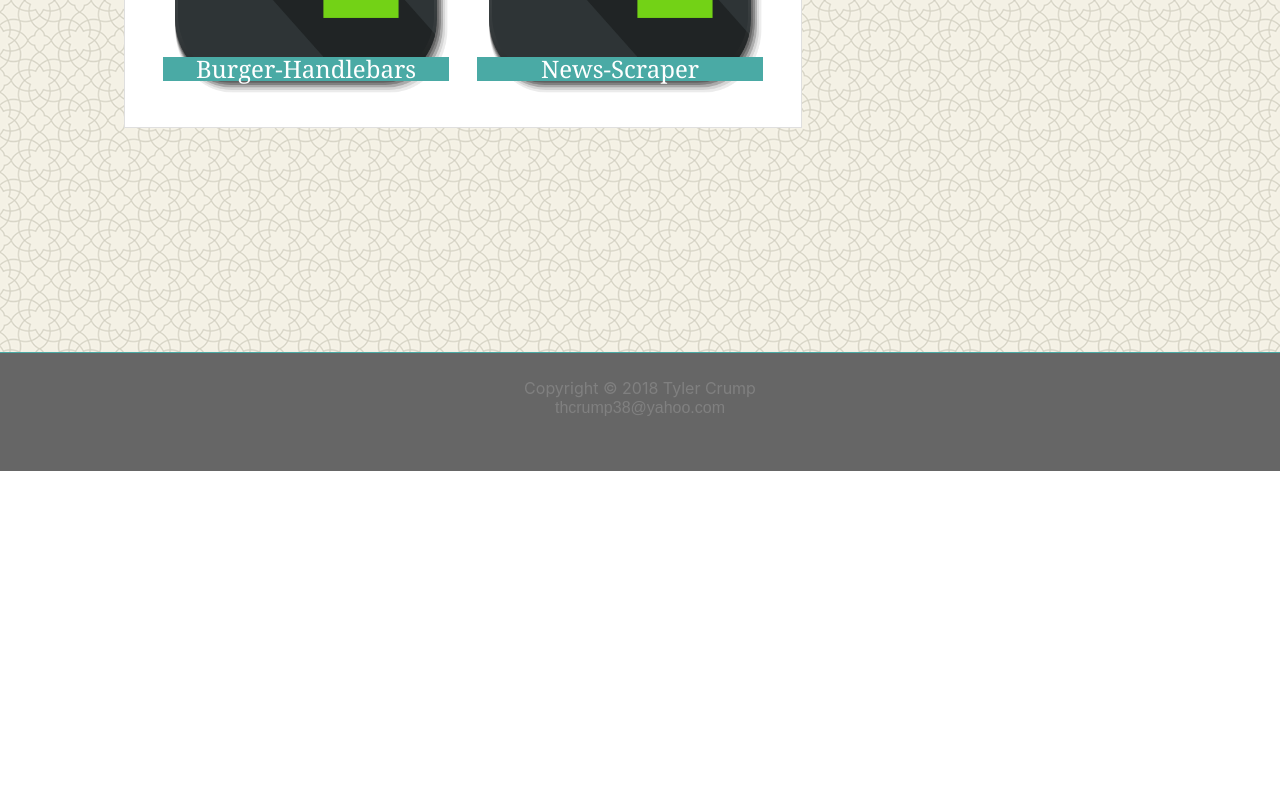
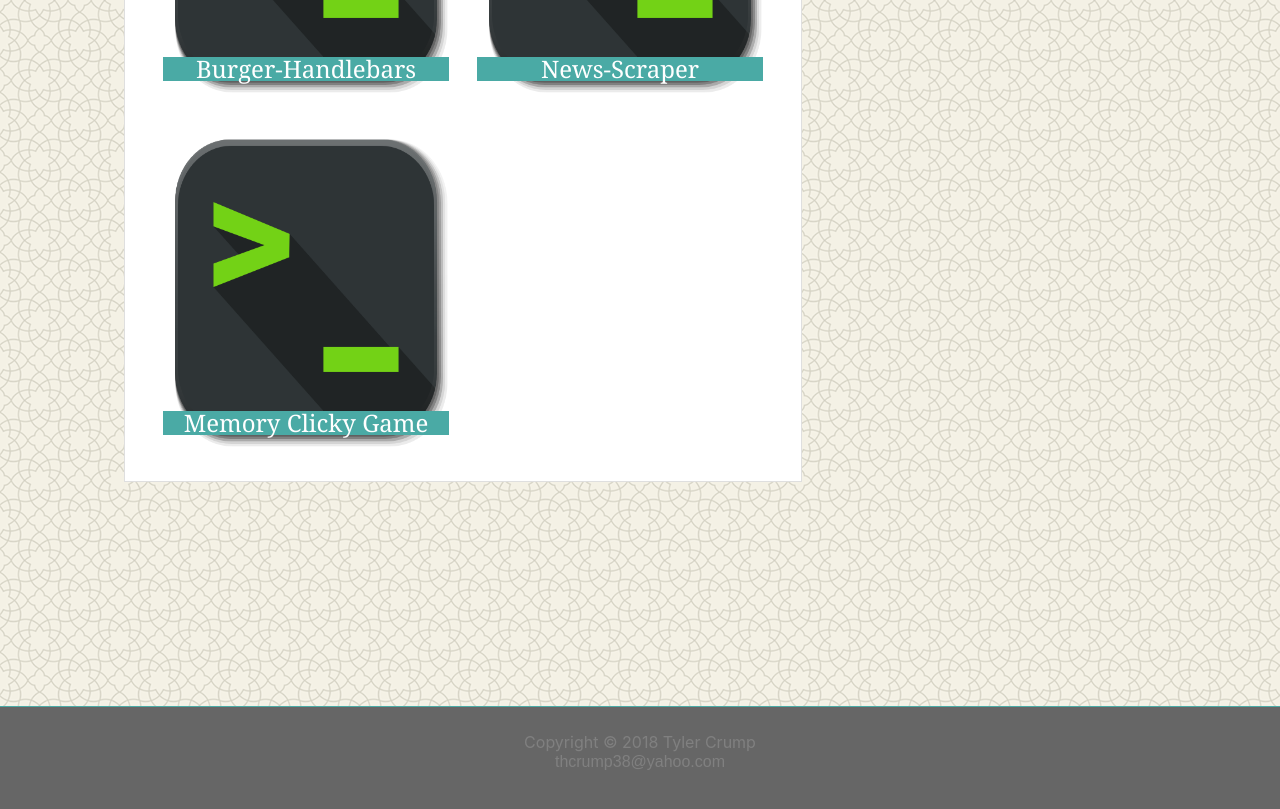
Before and after one commit to tcrump38/Bootstrap-Portfolio, a plain HTML site: page portfolio.html in a window 1280 px wide. Shown: the part 2280-3089 px from the top of the page. Before the commit the page ends 2751 px from the top, so only its background shows below. Drawn offline with nearby package versions, Linux system fonts and the light colour scheme.

Commit message:
added link to clicky

```diff
--- a/portfolio.html
+++ b/portfolio.html
@@ -154,6 +154,18 @@
                         </div>
                     </div>
                 </div>
+
+                <div class="row">
+                    <div class="col-lg-6">
+                        <img class="card-img img-fluid image-responsive" src="assets/images/terminal.png" alt="terminal-image">
+                        <div class="card-img-overlay">
+                            <a href="https://tcrump38.github.io/clicky-game/" class="portfolio-overlay">Memory Clicky Game</a>
+                        </div>
+                    </div>
+                    <div class="col-lg-6">
+
+                    </div>
+                </div>
             </section>
         </div>
 
```
